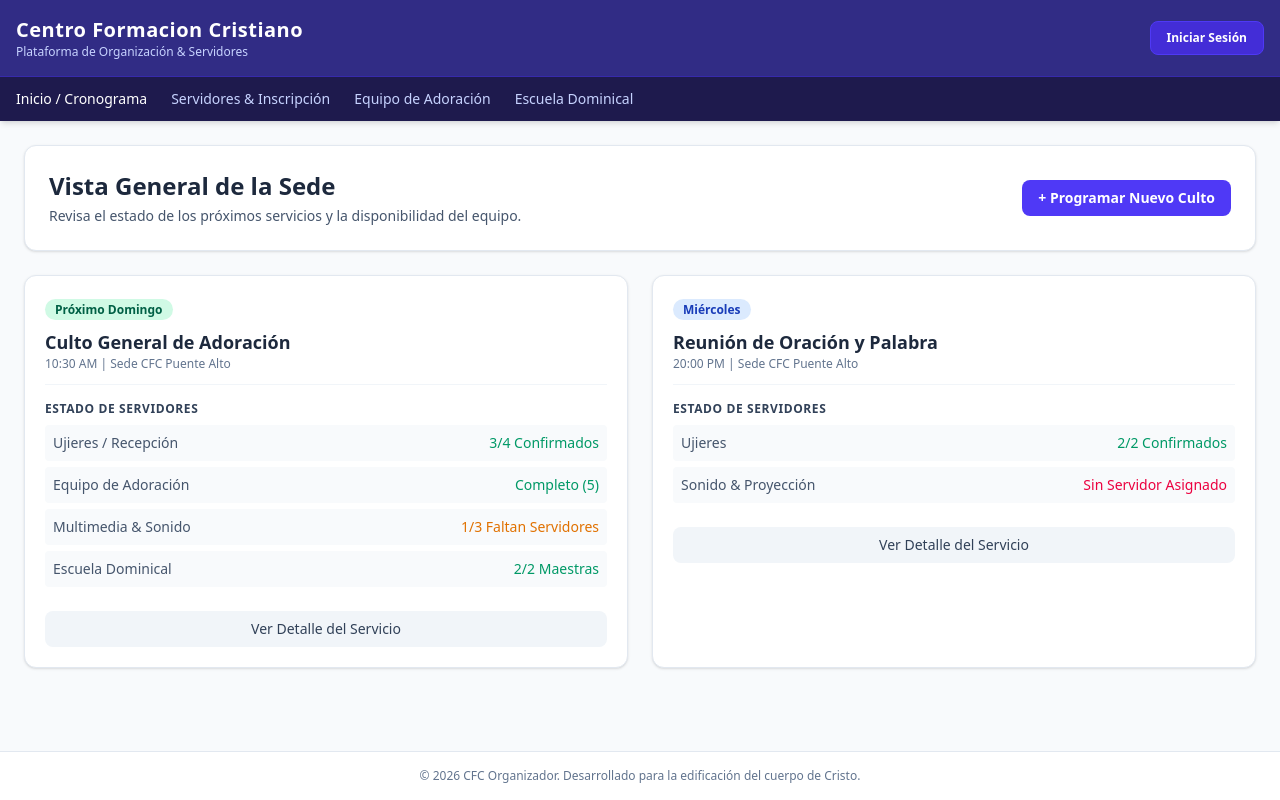
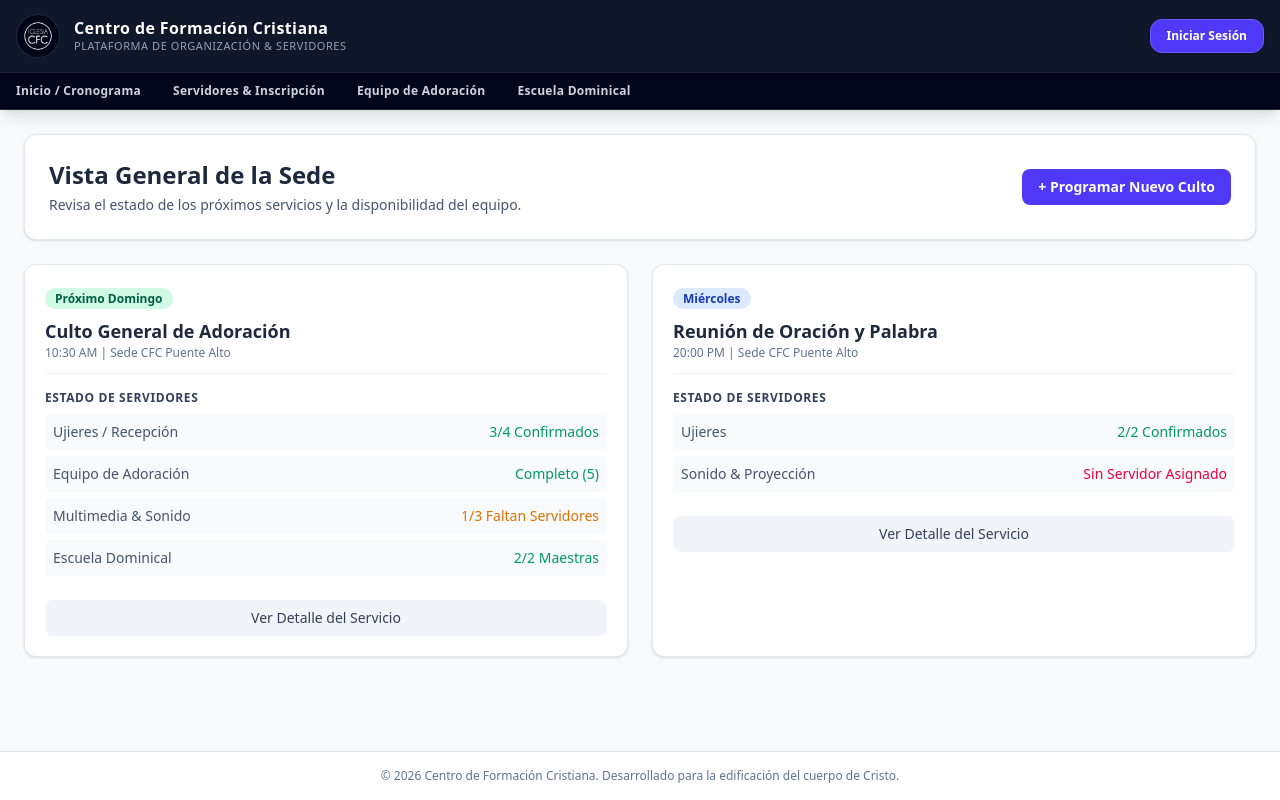
Before and after one commit to emiliorubio/CFC-Servidores, a Next.js app: page / in a window 1280 px wide. Built offline with nearby package versions, Linux system fonts and the light colour scheme; no server answers.

Commit message:
se modifica colores navbar

```diff
--- a/app/layout.tsx
+++ b/app/layout.tsx
@@ -2,6 +2,7 @@
 
 import { useEffect, useState } from "react";
 import Link from "next/link";
+import Image from "next/image";
 import { supabase } from "@/lib/supabase";
 import { useRouter } from "next/navigation";
 import "./globals.css";
@@ -21,8 +22,7 @@ export default function RootLayout({
       setUser(session?.user || null);
 
       if (session?.user) {
-        // Consultar el perfil incluyendo el nombre de la sede
-        const { data, error } = await supabase
+        const { data } = await supabase
           .from("profiles")
           .select("id, full_name, role, primary_branch_id, branches(name)")
           .eq("id", session.user.id)
@@ -31,7 +31,6 @@ export default function RootLayout({
         if (data) {
           setProfile(data);
         } else {
-          // Valores por defecto en caso de no encontrar registro en profiles
           setProfile({
             full_name: session.user.user_metadata?.full_name || session.user.email,
             role: "lider",
@@ -43,7 +42,6 @@ export default function RootLayout({
 
     fetchSessionAndProfile();
 
-    // Escuchar cambios de autenticación
     const { data: authListener } = supabase.auth.onAuthStateChange(async (_event, session) => {
       setUser(session?.user || null);
       if (session?.user) {
@@ -73,41 +71,57 @@ export default function RootLayout({
     router.push("/login");
   };
 
-  // Prioridad del Nombre
   const displayName =
     profile?.full_name ||
     user?.user_metadata?.full_name ||
     user?.user_metadata?.name ||
     user?.email;
 
-  // Sede y Rol con respaldo directo
   const branchName = profile?.branches?.name || "CFC Puente Alto";
   const roleName = profile?.role || "Líder";
 
   return (
     <html lang="es">
-      <body className="min-h-screen flex flex-col bg-slate-50">
+      <body className="min-h-screen flex flex-col bg-slate-50 text-slate-800 antialiased">
         {/* Header Principal */}
-        <header className="bg-indigo-900 text-white shadow-md">
-          <div className="max-w-7xl mx-auto px-4 py-4 flex flex-col md:flex-row justify-between items-center gap-4">
-            <div>
-              <h1 className="text-xl font-bold tracking-wide">Centro Formacion Cristiano</h1>
-              <p className="text-xs text-indigo-200">Plataforma de Organización & Servidores</p>
-            </div>
+        <header className="bg-slate-900 text-white shadow-lg border-b border-slate-800">
+          <div className="max-w-7xl mx-auto px-4 py-3.5 flex flex-col sm:flex-row justify-between items-center gap-4">
+
+            {/* BRANDING CON LOGO LIMPIO */}
+            <Link href="/" className="flex items-center gap-3.5 group">
+              <div className="relative w-11 h-11 bg-slate-950 p-1 rounded-full border border-slate-700/60 flex items-center justify-center transition-transform group-hover:scale-105 shadow-inner">
+                <Image
+                  src="/logo.png"
+                  alt="Iglesia CFC Logo"
+                  width={34}
+                  height={34}
+                  className="object-contain filter brightness-0 invert"
+                />
+              </div>
+
+              <div className="flex flex-col">
+                <h1 className="text-base font-extrabold tracking-wide leading-tight text-white group-hover:text-amber-400 transition-colors">
+                  Centro de Formación Cristiana
+                </h1>
+                <p className="text-[11px] text-slate-400 font-medium tracking-wider uppercase">
+                  Plataforma de Organización & Servidores
+                </p>
+              </div>
+            </Link>
 
             {/* Estado de la Sesión y Usuario */}
             <div className="flex items-center gap-4">
               {user ? (
                 <div className="flex items-center gap-3 text-right">
-                  <div>
-                    <p className="text-xs font-bold text-white">{displayName}</p>
-                    <p className="text-[10px] text-indigo-200 uppercase font-semibold">
-                      📍 {branchName} | {roleName}
+                  <div className="hidden sm:block">
+                    <p className="text-xs font-bold text-slate-100">{displayName}</p>
+                    <p className="text-[10px] text-amber-400 uppercase font-bold tracking-wider">
+                      📍 {branchName} <span className="text-slate-500">|</span> {roleName}
                     </p>
                   </div>
                   <button
                     onClick={handleSignOut}
-                    className="bg-rose-600 hover:bg-rose-700 text-white text-xs px-3 py-1.5 rounded-lg transition-colors font-medium"
+                    className="bg-rose-600 hover:bg-rose-500 text-white text-xs px-3.5 py-1.5 rounded-xl transition-all font-semibold shadow-sm hover:shadow-rose-900/30"
                   >
                     Salir
                   </button>
@@ -115,7 +129,7 @@ export default function RootLayout({
               ) : (
                 <Link
                   href="/login"
-                  className="bg-indigo-700 hover:bg-indigo-800 text-white text-xs font-semibold px-4 py-2 rounded-lg border border-indigo-600 transition-colors"
+                  className="bg-indigo-600 hover:bg-indigo-500 text-white text-xs font-semibold px-4 py-2 rounded-xl border border-indigo-500 transition-all shadow-sm"
                 >
                   Iniciar Sesión
                 </Link>
@@ -124,18 +138,18 @@ export default function RootLayout({
           </div>
 
           {/* Navegación Principal */}
-          <nav className="bg-indigo-950 px-4 border-t border-indigo-800">
-            <div className="max-w-7xl mx-auto flex space-x-6 overflow-x-auto py-3 text-sm font-medium">
-              <Link href="/" className="text-white hover:text-indigo-300 whitespace-nowrap">
+          <nav className="bg-slate-950 px-4 border-t border-slate-800/80">
+            <div className="max-w-7xl mx-auto flex space-x-8 overflow-x-auto py-2.5 text-xs font-semibold tracking-wide">
+              <Link href="/" className="text-slate-300 hover:text-amber-400 whitespace-nowrap transition-colors">
                 Inicio / Cronograma
               </Link>
-              <Link href="/servidores" className="text-indigo-200 hover:text-white whitespace-nowrap">
+              <Link href="/servidores" className="text-slate-300 hover:text-amber-400 whitespace-nowrap transition-colors">
                 Servidores & Inscripción
               </Link>
-              <Link href="/adoracion" className="text-indigo-200 hover:text-white whitespace-nowrap">
+              <Link href="/adoracion" className="text-slate-300 hover:text-amber-400 whitespace-nowrap transition-colors">
                 Equipo de Adoración
               </Link>
-              <Link href="/escuela-dominical" className="text-indigo-200 hover:text-white whitespace-nowrap">
+              <Link href="/escuela-dominical" className="text-slate-300 hover:text-amber-400 whitespace-nowrap transition-colors">
                 Escuela Dominical
               </Link>
             </div>
@@ -147,7 +161,7 @@ export default function RootLayout({
 
         {/* Footer */}
         <footer className="bg-white border-t border-slate-200 py-4 text-center text-xs text-slate-500">
-          © 2026 CFC Organizador. Desarrollado para la edificación del cuerpo de Cristo.
+          © 2026 Centro de Formación Cristiana. Desarrollado para la edificación del cuerpo de Cristo.
         </footer>
       </body>
     </html>
```
Also changed, not shown: public/logo.png (added).
